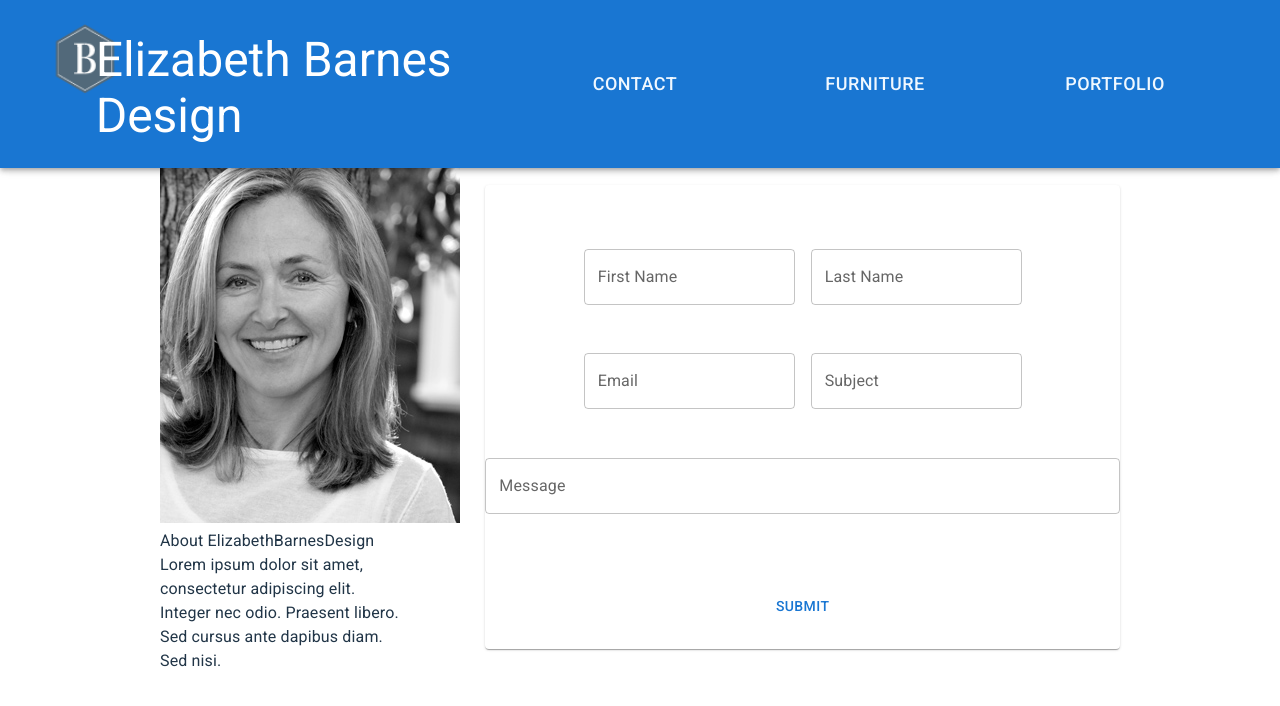
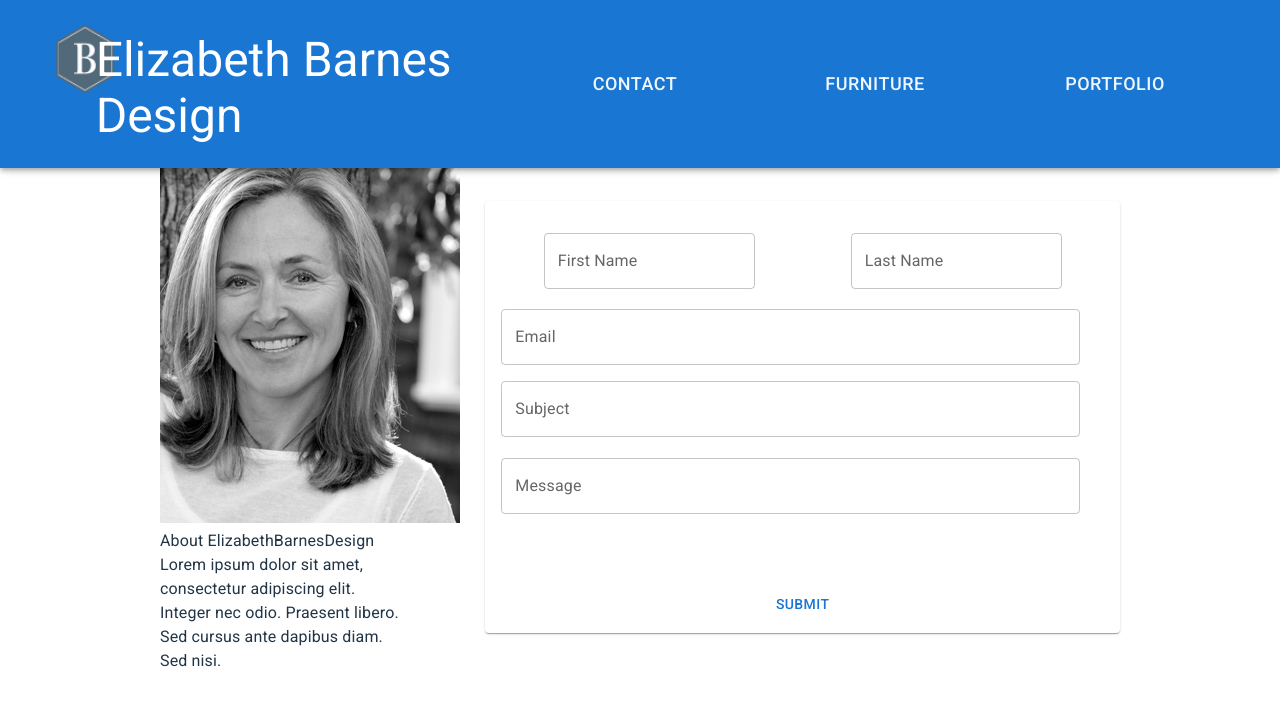
Before and after one commit to masonbarnes645/ERBD, a React (Vite) app in the folder ERB-client/: page /contact-us in a window 1280 px wide. Shown: the top 706 px of the page. Built offline with nearby package versions, Linux system fonts and the light colour scheme; no server answers.

Commit message:
textfield style

```diff
--- a/ERB-client/src/Contact.jsx
+++ b/ERB-client/src/Contact.jsx
@@ -43,25 +43,22 @@ const Contact = () => {
                     </Box>
                 </Grid>
                 <Grid size={8}>
-                    <Paper component='form' onSubmit={handleSubmit} sx={{ width: '100%', height: 400, paddingTop: 8, display: 'grid', alignContent: 'stretch' }} >
+                    <Paper component='form' onSubmit={handleSubmit} sx={{ width: '100%', height: 400, paddingTop: 4, display: 'grid', alignContent: 'stretch' }} >
                         <Grid container spacing={2} sx={{ width: '100%', justifyContent:'center' }}>
-                            <Grid item lg={6} xs={12} sx={{alignSelf:'stretch'}}>
+                            <Grid item lg={6} xs={12} sx={{paddingRight:10}} >
                                 <TextField fullWidth label="First Name" onChange={handleChange} name="firstname" />
                             </Grid>
-                            <Grid item lg={6} xs={12} sx={{alignSelf:'stretch'}}>
+                            <Grid item lg={6} xs={12} >
                                 <TextField fullWidth label="Last Name" onChange={handleChange} name="lastname" />
                             </Grid>
                         </Grid>
-                        <Grid container spacing={2} sx={{ width: '100%', justifyContent:'center' }}>
-                            <Grid item lg={6} xs={12} sx={{alignSelf:'stretch'}}>
-                            <TextField fullWidth label="Email" onChange={handleChange} name='email' />
-                            </Grid>
-                            <Grid item lg={6} xs={12} sx={{alignSelf:'stretch'}}>
+
+                        <Box sx={{ marginRight:5, marginLeft:2 }}>
+                            <TextField fullWidth sx={{marginBottom:2}} label="Email" onChange={handleChange} name='email' />
                             <TextField fullWidth label="Subject" onChange={handleChange} name='subject' />
-                            </Grid>
-                        </Grid>
-                        <Box >
-                            <TextField fullWidth label="Message" onChange={handleChange} name='message' />
+                        </Box>
+                        <Box sx={{marginLeft:2, marginRight:5, paddingBottom:5}}>
+                            <TextField fullWidth  label="Message" onChange={handleChange} name='message'  />
                         </Box>
                         <Button type='submit'>Submit</Button>
                     </Paper>
```
